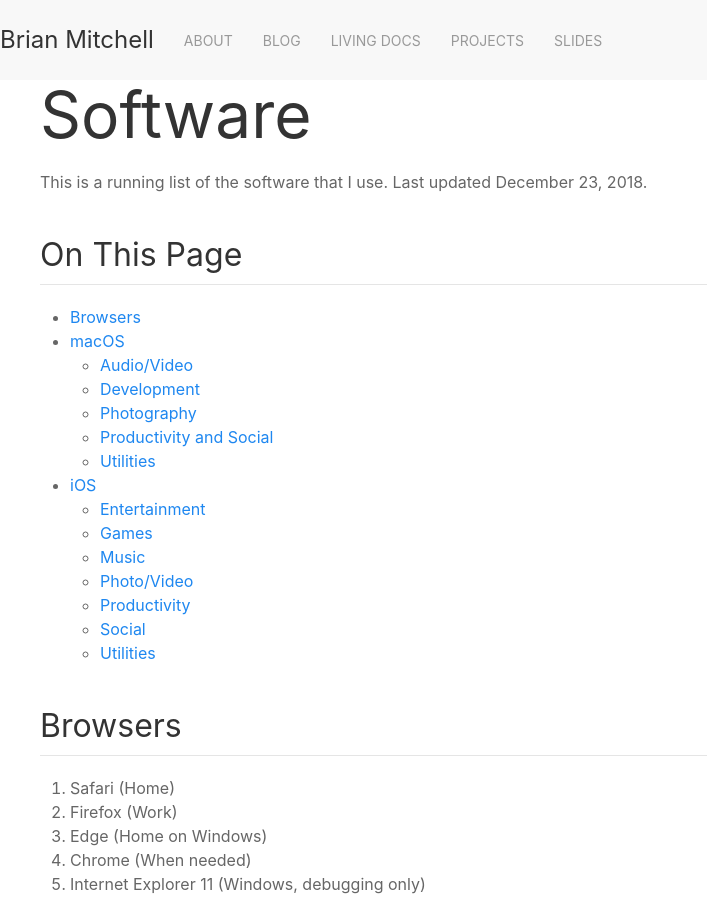
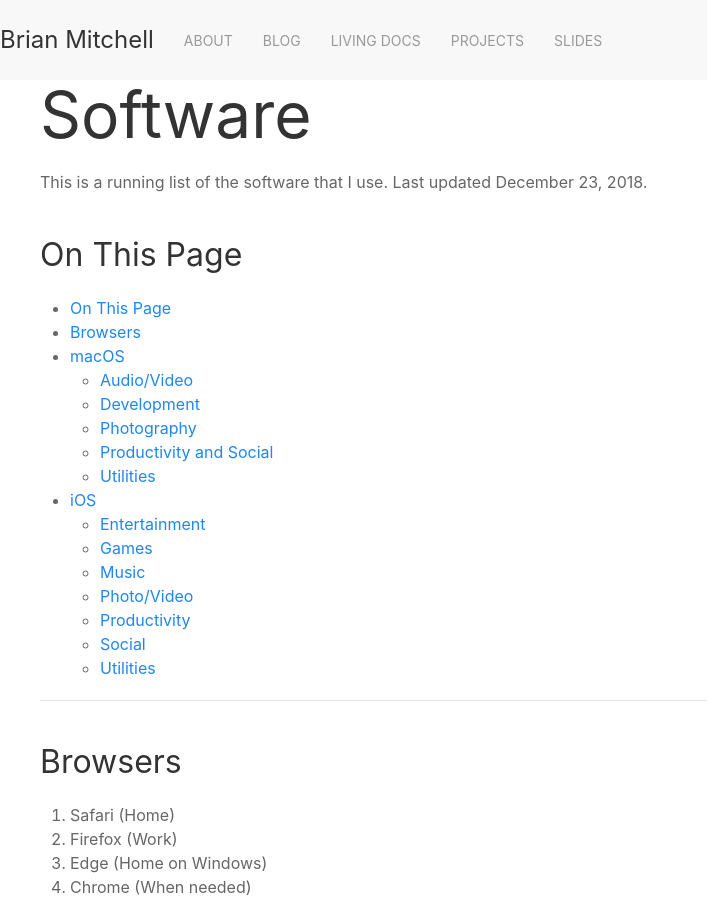
Before and after one commit to BrianMitchL/brianm.me, a Jekyll site: the page built from _living-docs/software.md, in a window 1280 px wide and 900 px high. Shown: the whole window, without its empty margins (0-707 px from the left). Built offline with Jekyll 4.4.1, drawn with Linux system fonts in a browser that asks for light colours; nearby versions of some CDN libraries; emoji names are drawn with the system emoji font.

Commit message:
More prettier fixes and edits

```diff
--- a/_includes/nav.html
+++ b/_includes/nav.html
@@ -1,21 +1,21 @@
-{%- if page.link -%}
-    {%- assign url = page.link -%}
-{%- else -%}
-    {%- assign url = page.url|remove:'/index.html' -%}
-{%- endif -%}
+{%- if page.link -%} {%- assign url = page.link -%} {%- else -%} {%- assign url
+= page.url|remove:'/index.html' -%} {%- endif -%}
 <nav class="uk-navbar-container" uk-navbar>
   <div class="uk-navbar-left">
     <a href="/" class="uk-navbar-item uk-logo">Brian Mitchell</a>
     <ul class="uk-navbar-nav uk-visible@s">
-            {%- for link in site.navigation -%}
-                <li {% if url == link.url %}class="uk-active"{% endif %}>
+      {%- for link in site.navigation -%} {% if url == link.url %}
+      <li class="uk-active">{% else %}</li>
+      <li>
+        {% endif %}
         <a href="{{ link.url }}" title="{{ link.title }}">{{ link.text }}</a>
       </li>
       {%- endfor -%}
     </ul>
   </div>
   <div class="uk-navbar-right uk-hidden@s">
-        <button class="uk-button"
+    <button
+      class="uk-button"
       type="button"
       uk-toggle="target: #nav-offcanvas"
       uk-navbar-toggle-icon
@@ -25,12 +25,19 @@
 
   <div id="nav-offcanvas" uk-offcanvas="overlay: true">
     <div class="uk-offcanvas-bar uk-flex uk-flex-column">
-            <button class="uk-offcanvas-close" type="button" uk-close aria-label="Close nav menu"></button>
+      <button
+        class="uk-offcanvas-close"
+        type="button"
+        uk-close
+        aria-label="Close nav menu"
+      ></button>
       <ul class="uk-nav uk-nav-primary uk-nav-center uk-margin-auto-vertical">
         <li><a href="/" title="Home">Home</a></li>
         <li class="uk-nav-divider"></li>
-                {%- for link in site.navigation -%}
-                <li {% if url== link.url %}class="uk-active" {% endif %}>
+        {%- for link in site.navigation -%} {% if url == link.url %}
+        <li class="uk-active">{% else %}</li>
+        <li>
+          {% endif %}
           <a href="{{ link.url }}" title="{{ link.title }}">{{ link.text }}</a>
         </li>
         {%- endfor -%}
--- /dev/null
+++ b/_includes/toc.md
@@ -0,0 +1,8 @@
+<!-- prettier-ignore-start -->
+## On This Page
+- ToC
+{:toc}
+
+<!-- prettier-ignore-end -->
+
+---
--- a/_living-docs/software.md
+++ b/_living-docs/software.md
@@ -8,25 +8,19 @@
 
 This is a running list of the software that I use. Last updated <time datetime="{{ page.modified | date: date_to_xmlschema }}" itemprop="dateModified">{{ page.modified | date: "%B %d, %Y" }}</time>.
 
-## On This Page
-{: .no_toc .uk-heading-divider}
-- ToC
-{:toc}
+{% include toc.md %}
 
 ## Browsers
-{: .uk-heading-divider}
 
 1. Safari (Home)
 2. Firefox (Work)
 3. Edge (Home on Windows)
 4. Chrome (When needed)
-999. Internet Explorer 11 (Windows, debugging only)
+5. Internet Explorer 11 (Windows, debugging only)
 
 ## macOS
-{: .uk-heading-divider}
 
 ### Audio/Video
-{: .uk-heading-divider}
 
 - Final Cut Pro X
 - Forecast
@@ -42,7 +36,6 @@
 - `youtube-dl`
 
 ### Development
-{: .uk-heading-divider}
 
 - Atom
 - `brew`
@@ -59,13 +52,11 @@
 - WebStorm
 
 ### Photography
-{: .uk-heading-divider}
 
 - Apple Photos
 - Pixelmator
 
 ### Productivity and Social
-{: .uk-heading-divider}
 
 - 1Password
 - Apple Mail
@@ -77,7 +68,6 @@
 - Tweetbot for Mac
 
 ### Utilities
-{: .uk-heading-divider}
 
 - AppCleaner
 - BetterTouchTool
@@ -94,12 +84,10 @@
 - Wineskin Winery
 
 ## iOS
-{: .uk-heading-divider}
 
 A :star2: indicates an app I find especially notable.
 
 ### Entertainment
-{: .uk-heading-divider}
 
 - [Cyanide and Happiness](https://itunes.apple.com/us/app/cyanide-and-happiness/id368088267)
 - [Duolingo](https://itunes.apple.com/app/duolingo-learn-spanish-french/id570060128)
@@ -112,7 +100,6 @@
 - [Television Time](https://itunes.apple.com/us/app/television-time/id969714962) :star2:
 
 ### Games
-{: .uk-heading-divider}
 
 - [Alto's Adventure](https://itunes.apple.com/us/app/altos-adventure/id950812012) :star2:
 - [Alto's Odyssey](https://itunes.apple.com/us/app/altos-odyssey/id1182456409)
@@ -125,14 +112,12 @@
 - [Threes](https://itunes.apple.com/us/app/threes-freeplay/id976851174) :star2:
 
 ### Music
-{: .uk-heading-divider}
 
 - Apple Music
 - [Mixcloud](https://itunes.apple.com/us/app/mixcloud-radio-dj-mixes/id401206431)
 - [Shazam](https://itunes.apple.com/us/app/shazam/id284993459)
 
 ### Photo/Video
-{: .uk-heading-divider}
 
 - [1 Second Everyday](https://itunes.apple.com/us/app/1-second-everyday-video-diary/id587823548) :star2:
 - [Darkroom](https://itunes.apple.com/us/app/darkroom-photo-editor/id953286746) :star2:
@@ -143,7 +128,6 @@
 - [ViewExif](https://itunes.apple.com/us/app/viewexif/id945320815)
 
 ### Productivity
-{: .uk-heading-divider}
 
 - [1Blocker X](https://itunes.apple.com/us/app/1blocker-x/id1365531024)
 - [1Password](https://itunes.apple.com/us/app/1password-password-manager/id568903335) :star2:
@@ -159,7 +143,6 @@
 - [Waze](https://itunes.apple.com/us/app/waze-navigation-live-traffic/id323229106)
 
 ### Social
-{: .uk-heading-divider}
 
 - [Apollo for Reddit](https://itunes.apple.com/us/app/apollo-for-reddit/id979274575) :star2:
 - [Signal](https://itunes.apple.com/us/app/signal-private-messenger/id874139669)
@@ -169,7 +152,6 @@
 - [Tweetbot](https://itunes.apple.com/us/app/tweetbot-4-for-twitter/id1018355599) :star2:
 
 ### Utilities
-{: .uk-heading-divider}
 
 - [Prompt](https://itunes.apple.com/us/app/prompt-2/id917437289) :star2:
 - [Screens](https://itunes.apple.com/us/app/screens/id655890150)
```
Also changed, not shown: _living-docs/gear.md (+1 -10 lines), _posts/2016-09-01-how-to-make-jekyll-site-blog.md (+4 -0 lines), _posts/2018-12-31-a-look-back-on-2018.md (+1 -0 lines). Lines whose indentation alone changed are shown as unchanged.
